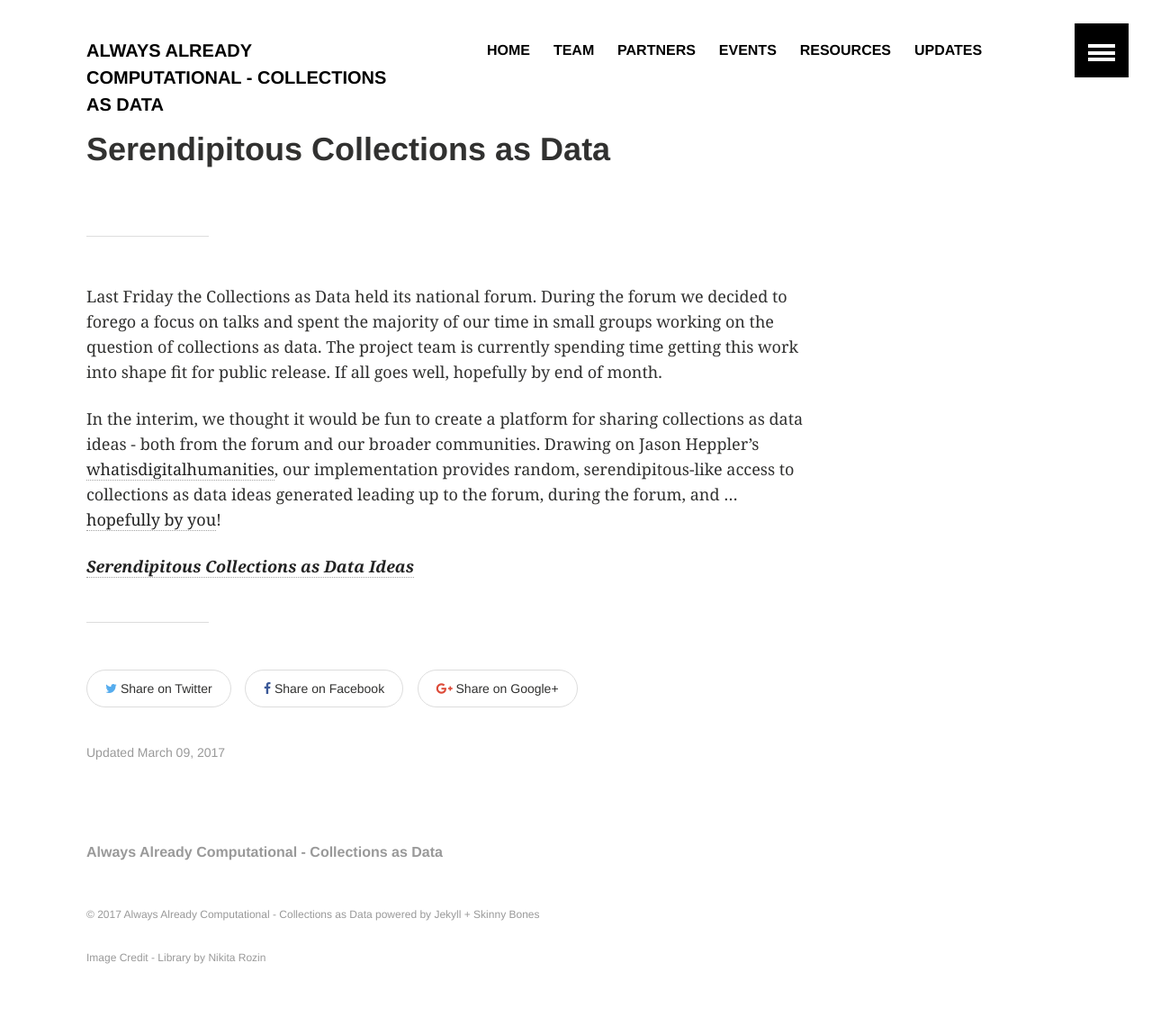
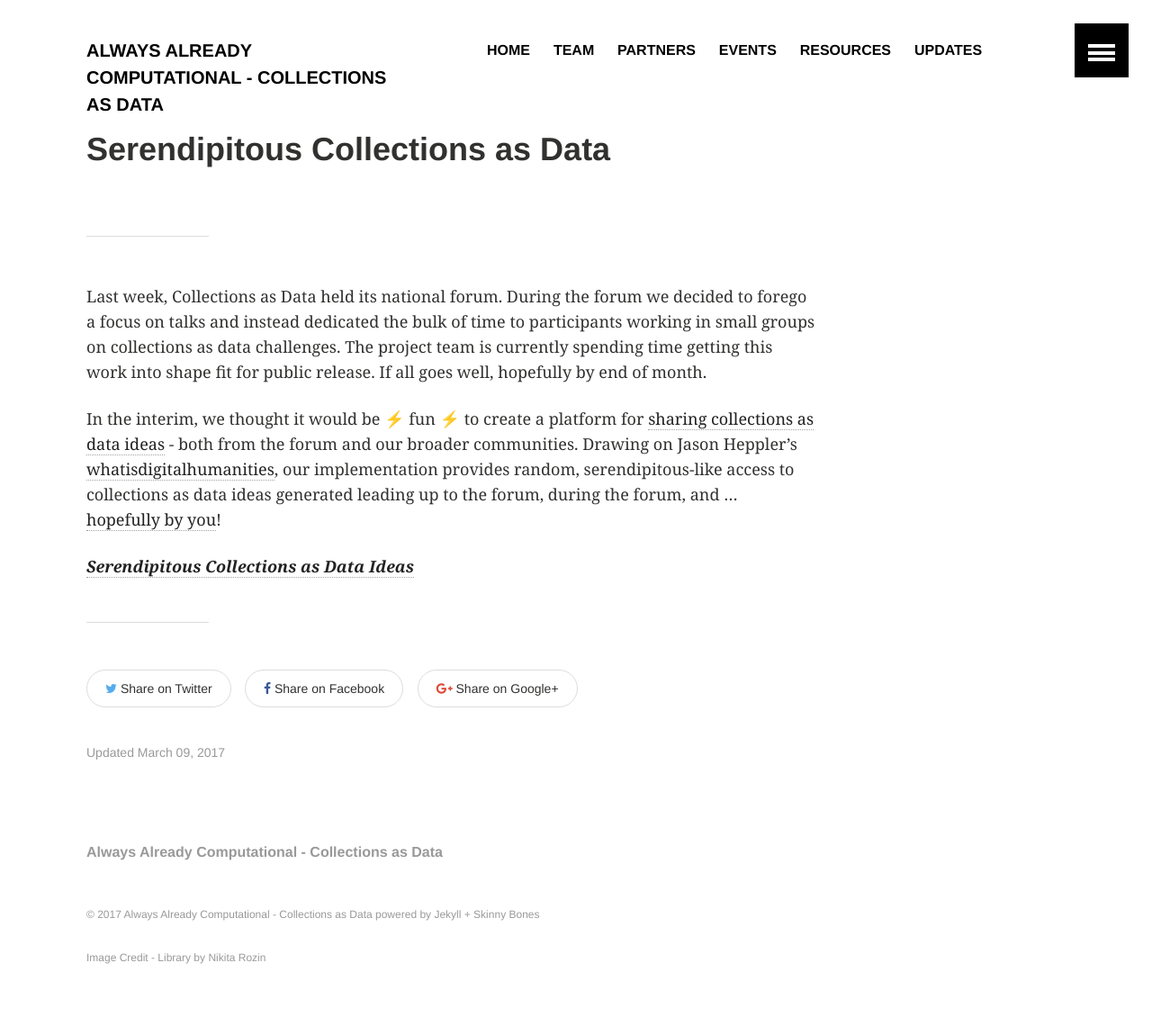
Before and after one commit to collectionsasdata/collectionsasdata.github.io, a Jekyll site: the page built from _posts/2017-3-9-serendipity.md, in a window 1280 px wide. Shown: the whole page at 90% size. Built offline with Jekyll 4.4.1, drawn with Linux system fonts in a browser that asks for light colours.

Commit message:
Update 2017-3-9-serendipity.md

```diff
--- a/_posts/2017-3-9-serendipity.md
+++ b/_posts/2017-3-9-serendipity.md
@@ -5,8 +5,9 @@
 teaser: "Serendipitous Collections as Data"
 ---
 ---
-Last Friday the Collections as Data held its national forum. During the forum we decided to forego a focus on talks and spent the majority of our time in small groups working on the question of collections as data. The project team is currently spending time getting this work into shape fit for public release. If all goes well, hopefully by end of month.
 
-In the interim, we thought it would be fun to create a platform for sharing collections as data ideas - both from the forum and our broader communities. Drawing on Jason Heppler’s [whatisdigitalhumanities](http://whatisdigitalhumanities.com/), our implementation provides random, serendipitous-like access to collections as data ideas generated leading up to the forum, during the forum, and ... [hopefully by you](https://docs.google.com/forms/d/e/1FAIpQLSfl86SoImQMtkCIkeAxZJZcnCcCiVUsP1UU5GKYQ68hFxx4pg/viewform?usp=sf_link)!
+Last week, Collections as Data held its national forum. During the forum we decided to forego a focus on talks and instead dedicated the bulk of time  to participants working in small groups on collections as data challenges. The project team is currently spending time getting this work into shape fit for public release. If all goes well, hopefully by end of month.
+
+In the interim, we thought it would be ⚡ fun ⚡  to create a platform for [sharing collections as data ideas](https://collectionsasdata.github.io/ideas/) - both from the forum and our broader communities. Drawing on Jason Heppler’s [whatisdigitalhumanities](http://whatisdigitalhumanities.com/), our implementation provides random, serendipitous-like access to collections as data ideas generated leading up to the forum, during the forum, and ... [hopefully by you](https://docs.google.com/forms/d/e/1FAIpQLSfl86SoImQMtkCIkeAxZJZcnCcCiVUsP1UU5GKYQ68hFxx4pg/viewform?usp=sf_link)!
 
 [***Serendipitous Collections as Data Ideas***](https://collectionsasdata.github.io/ideas/)
```
